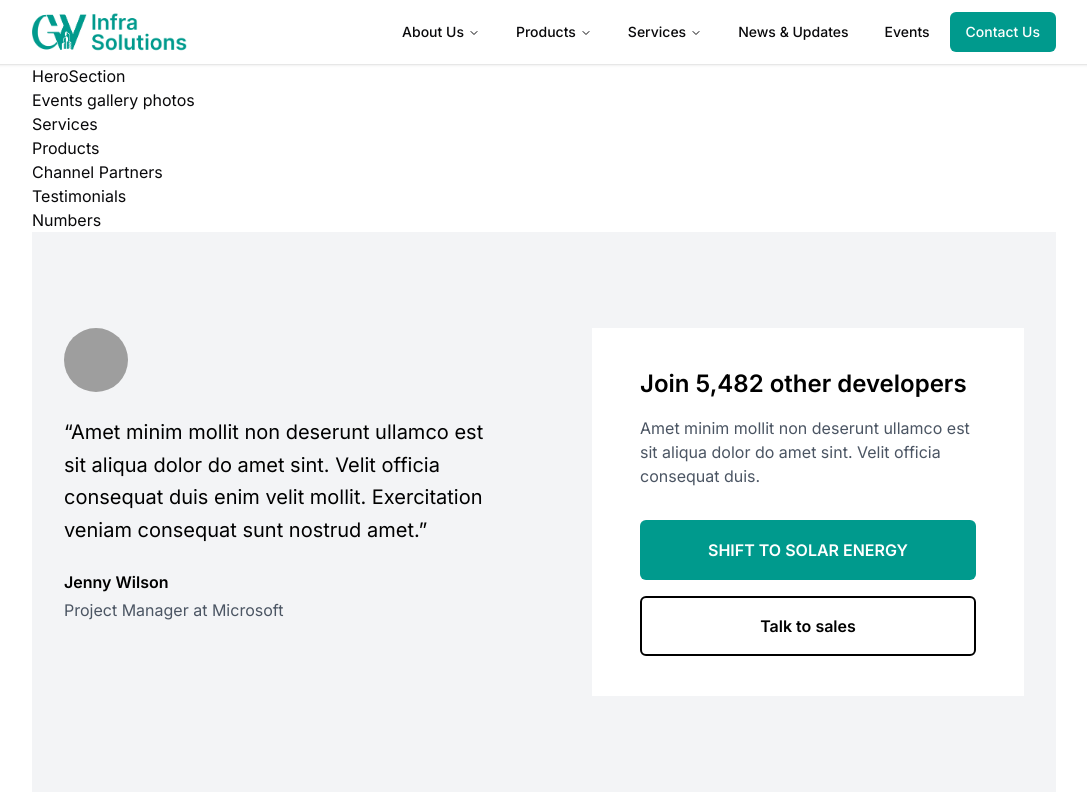
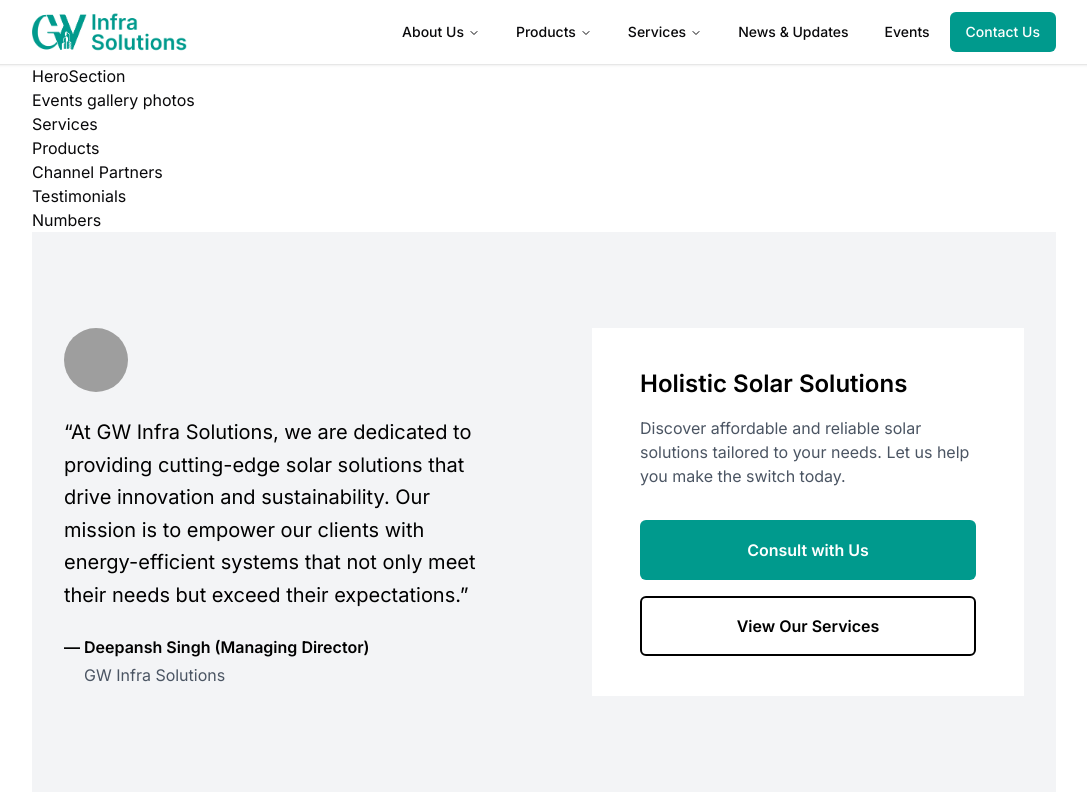
Before and after one commit to ashiii1/EvolTriv, a React (Vite) app in the folder client/: page / in a window 1280 px wide. Shown: the top 800 px of the page, without its empty margins (96-1183 px from the left). Built offline with nearby package versions, Linux system fonts and the light colour scheme; grey boxes are pictures that could not be loaded; a web font is replaced by a local one.

Commit message:
cta finishing

```diff
--- a/client/src/components/homeCompo/Cta.jsx
+++ b/client/src/components/homeCompo/Cta.jsx
@@ -14,16 +14,18 @@
               />
               <blockquote>
                 <p className="mt-6 text-xl leading-relaxed text-black">
-                  “Amet minim mollit non deserunt ullamco est sit aliqua dolor
-                  do amet sint. Velit officia consequat duis enim velit mollit.
-                  Exercitation veniam consequat sunt nostrud amet.”
+                  “At GW Infra Solutions, we are dedicated to providing
+                  cutting-edge solar solutions that drive innovation and
+                  sustainability. Our mission is to empower our clients with
+                  energy-efficient systems that not only meet their needs but
+                  exceed their expectations.”
                 </p>
               </blockquote>
               <p className="mt-6 text-base font-semibold text-black">
-                Jenny Wilson
+                — Deepansh Singh (Managing Director)
               </p>
-              <p className="mt-1 text-base text-gray-600">
-                Project Manager at Microsoft
+              <p className="mt-1 text-base text-gray-600 pl-5">
+                 GW Infra Solutions
               </p>
             </div>
 
@@ -31,11 +33,11 @@
               <div className="overflow-hidden bg-white">
                 <div className="p-8 lg:px-12 lg:py-10">
                   <h3 className="text-2xl font-semibold text-black">
-                    Join 5,482 other developers
+                    Holistic Solar Solutions{" "}
                   </h3>
                   <p className="mt-4 text-base text-gray-600">
-                    Amet minim mollit non deserunt ullamco est sit aliqua dolor
-                    do amet sint. Velit officia consequat duis.
+                    Discover affordable and reliable solar solutions tailored to
+                    your needs. Let us help you make the switch today.
                   </p>
 
                   <a
@@ -44,7 +46,7 @@
                     className="flex items-center justify-center w-full px-4 py-4 mt-8 text-base font-semibold text-white transition-all duration-200 bg-[#009A8D] border-2 border-transparent rounded-md hover:bg-[#009A8D]/90"
                     role="button"
                   >
-                    SHIFT TO SOLAR ENERGY
+                    Consult with Us
                   </a>
 
                   <a
@@ -53,7 +55,7 @@
                     className="flex items-center justify-center w-full px-4 py-4 mt-4 text-base font-semibold text-black transition-all duration-200 bg-transparent border-2 border-black rounded-md hover:bg-black focus:bg-black hover:text-white focus:text-white"
                     role="button"
                   >
-                    Talk to sales
+                    View Our Services
                   </a>
                 </div>
               </div>
```
